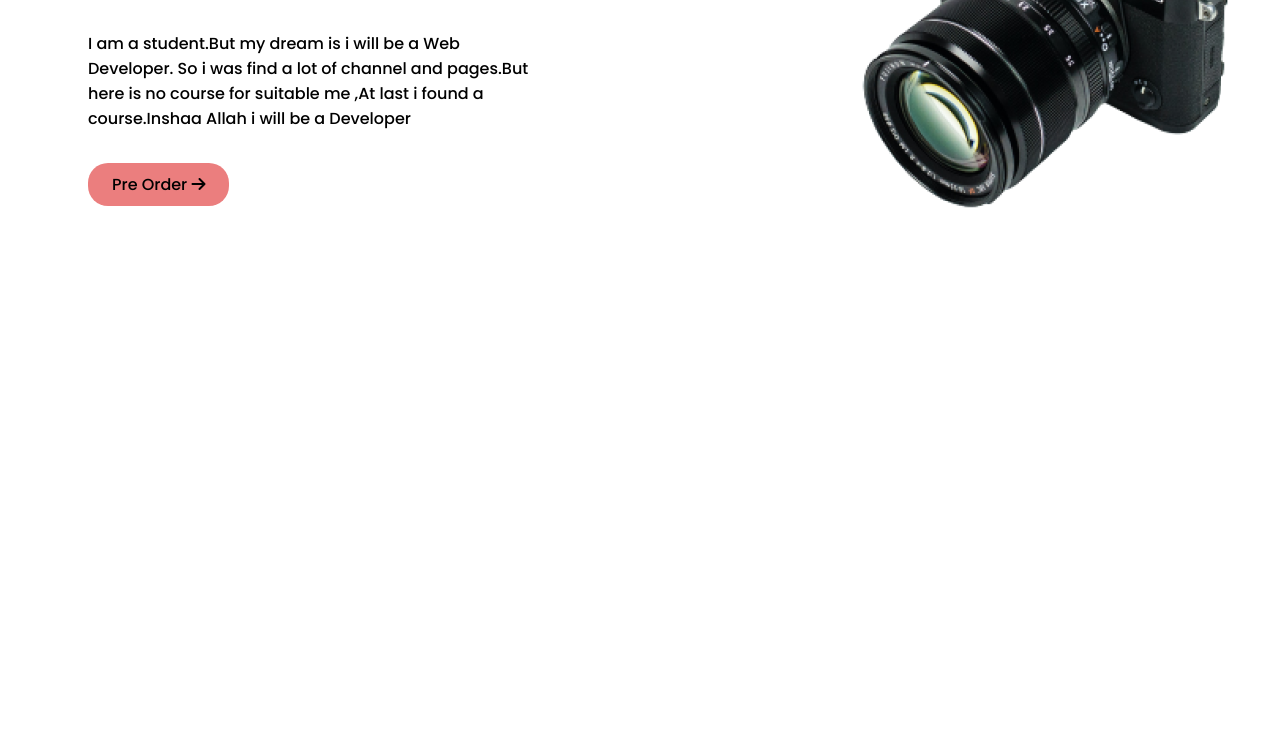
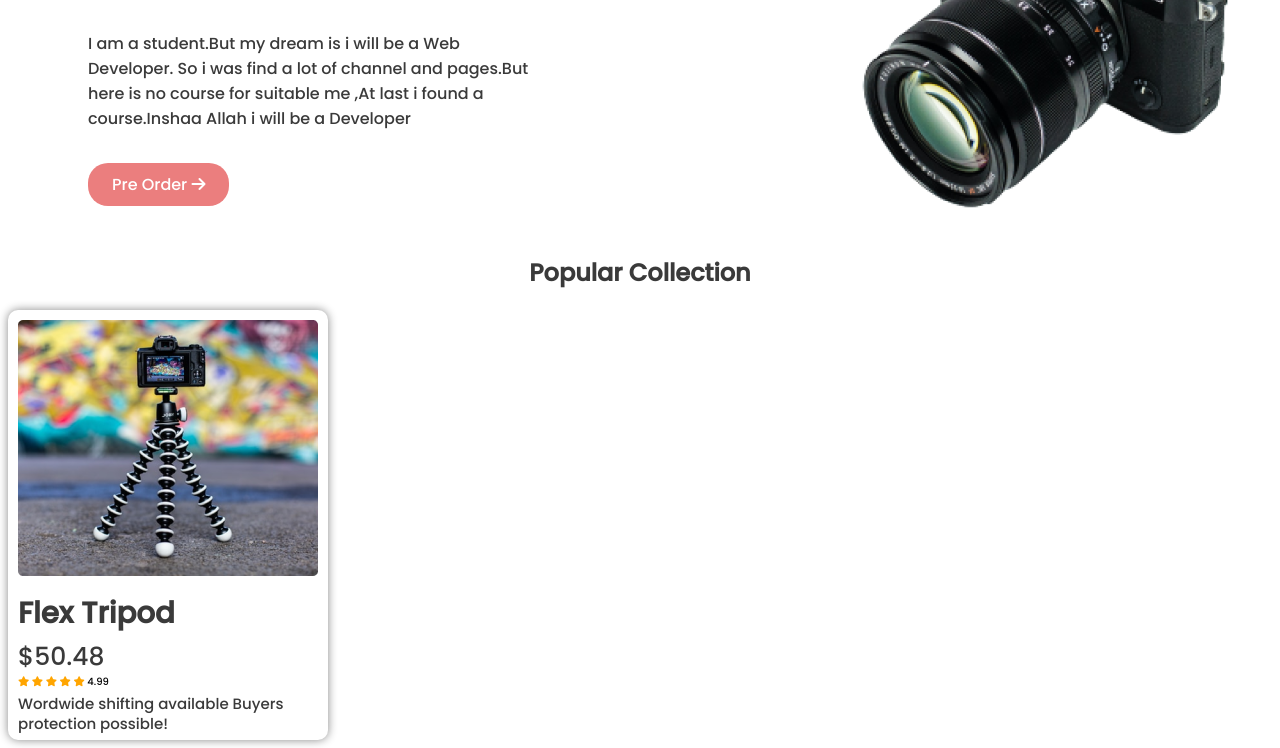
Before and after one commit to Rakibulhasan70/Second-assignment, a plain HTML site: page index.html in a window 1280 px wide. Shown: the part 404-1152 px from the top of the page. Before the commit the page ends 800 px from the top, so only its background shows below. Drawn offline with Linux system fonts and the light colour scheme.

Commit message:
second part

```diff
--- a/index.html
+++ b/index.html
@@ -40,7 +40,27 @@
             <img src="images/main-camera.png" alt="">
         </div>
     </div>
-    </div>
+    <section class="mainbox">
+        <h2>Popular Collection</h2>
+        <div class="part-1">
+            <div class="photo">
+                <img src="images/tripod.png" alt="">
+            </div>
+            <div>
+                <h3>Flex Tripod</h3>
+                <span>$50.48</span>
+            </div>
+            <div class="icone">
+                <i class="fas fa-star"></i>
+                <i class="fas fa-star"></i>
+                <i class="fas fa-star"></i>
+                <i class="fas fa-star"></i>
+                <i class="fas fa-star"></i>
+                <span class="rating">4.99</span>
+                <p class="detail">Wordwide shifting available Buyers protection possible!</p>
+            </div>
+        </div>
+    </section>
 </body>
 
 </html>
--- a/style.css
+++ b/style.css
@@ -7,6 +7,7 @@
 
 body{
     font-family: 'Poppins', sans-serif;
+    color: #3A3A3A;
 
 }
 .conatainer{
@@ -14,6 +15,7 @@ body{
     padding: 0 90px;
     margin: 60px 0;
     text-align: center;
+
 
 }
 
@@ -27,7 +29,7 @@ header{
 }
 .head-tittle{
     font-size: 1.5em;
-    color: #3A3A3A;
+
 }
 .head-menu{
     display: flex;
@@ -53,7 +55,7 @@ header{
 .blog-tittle{
     font-size: 2.5em;
     width: 60%;
-    color: #3A3A3A;
+
 
 }
 .blog p{
@@ -64,4 +66,42 @@ header{
     padding: 10px 24px;
     border-radius: 20px;
     margin-bottom: 30px;
+    color: white;
 }
+
+/*------------------
+ grid colomn styles
+---------------------0 */
+
+.mainbox h2{
+   text-align: center;
+}
+.part-1{
+    width: 310px;
+    height: 420px;
+    padding-left: 10px;
+    padding-top:10px;
+    box-shadow: 0px 0px 10px #888888;
+    border-radius: 10px;
+}
+.part-1, h3 span{
+    font-size: 25px;
+    line-height: 15px;
+}
+.photo img{
+    width:300px;
+}
+.icone{
+    font-size: 10px;
+    margin-top: 10px;
+    color:orange;
+}
+.detail{
+    color: #3A3A3A;
+    font-size: 15px;
+    margin-top: 5px;
+    line-height: 20px;
+}
+.part-1> .icone> .rating{
+    color: black;
+}
```
